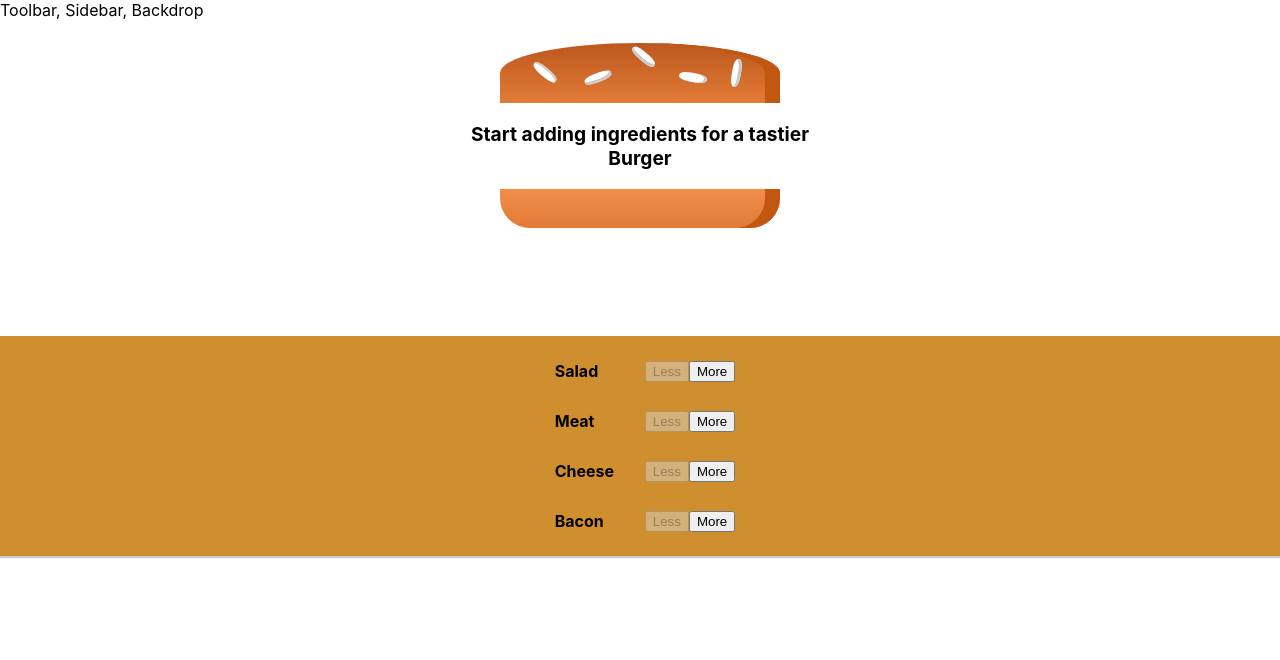
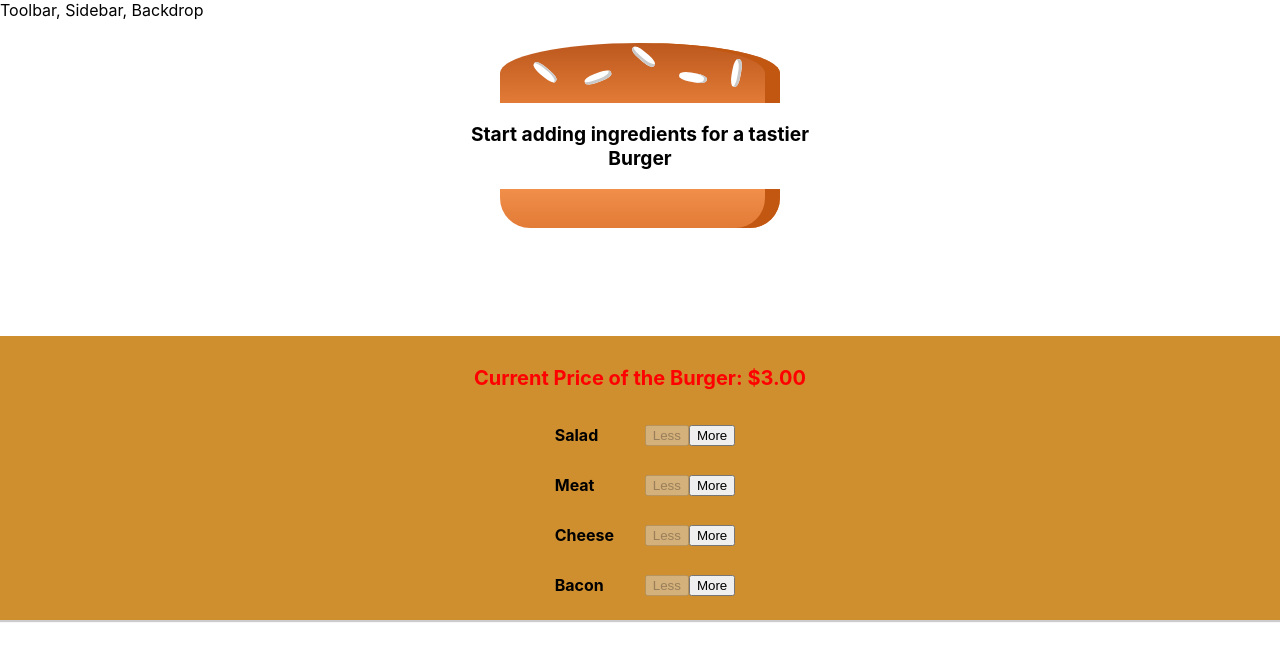
Before and after one commit to Arindam-7/Build-A-Burger, a React (Create React App) app: page / in a window 1280 px wide. Shown: the top 660 px of the page. Built offline with nearby package versions, Linux system fonts and the light colour scheme.

Commit message:
added support for displaying price dynamically

```diff
--- a/src/Components/Burger/BuildControls.js
+++ b/src/Components/Burger/BuildControls.js
@@ -15,6 +15,11 @@ const StyledControls = styled.div`
     padding: 10px 0;
 `;
 
+const StyledPrice = styled.p`
+    font-weight: bold;
+    font-size: 20px;
+    color: red;
+`;
 
 const controls = [
     {label: 'Salad', type: 'salad'},
@@ -26,6 +31,10 @@ const controls = [
 
 const buildControls = (props) => (
     <StyledControls>
+        <StyledPrice>
+           Current Price of the Burger: ${props.price.toFixed(2)}
+        </StyledPrice>
+
         {controls.map(ctrl => {
             return <BuildControl disabled={props.disabled[ctrl.type]} removed={() => props.removedIngredient(ctrl.type)} added={() => props.addedIngredient(ctrl.type)} key={ctrl.label} label={ctrl.label} />
         })}
--- a/src/Containers/BurgerBuilder/BurgerBuilder.js
+++ b/src/Containers/BurgerBuilder/BurgerBuilder.js
@@ -84,7 +84,7 @@ class BurgerBuilder extends Component {
         return (
             <Aux>
                 <Burger ingredients={this.state.ingredients} />
-                <BuildControls disabled={disabledInfo} addedIngredient={this.addIngredientHandler} removedIngredient={this.removeIngredientHandler} />
+                <BuildControls price={this.state.totalPrice} disabled={disabledInfo} addedIngredient={this.addIngredientHandler} removedIngredient={this.removeIngredientHandler} />
             </Aux>
         );
     }
```
